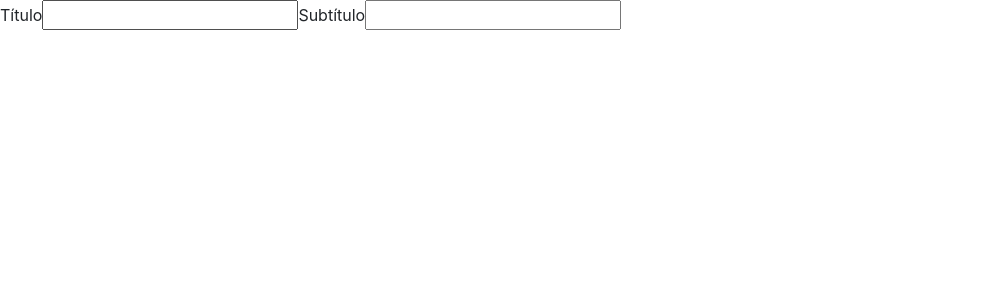
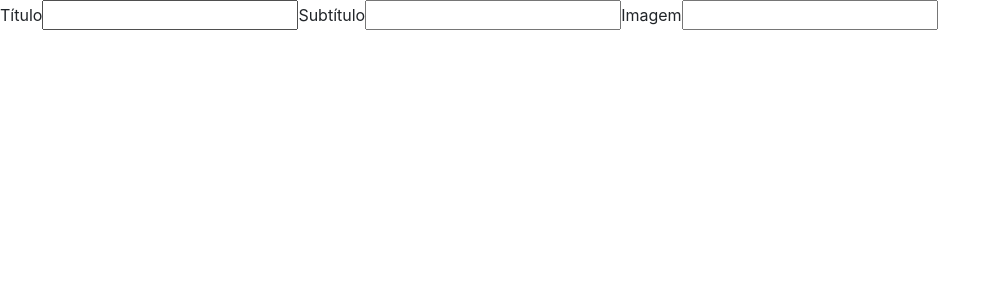
Before and after one commit to MuriloGon/projects-at-trybe, a React (Create React App) app: page / in a window 1280 px wide. Shown: the top 300 px of the page, without its empty margins (0-1001 px from the left). Built offline with nearby package versions, Linux system fonts and the light colour scheme.

Commit message:
feat(req10): :rocket: render imgpath text input in <MovieCard/>
Render a text-like input inside the form in <AddMovie /> to get the image path of the new movie

```diff
--- a/src/components/AddMovie.tsx
+++ b/src/components/AddMovie.tsx
@@ -21,15 +21,20 @@ export class AddMovie extends Component<IProp, IMovie> {
     const value = e.target.value
     this.setState({ title: value });
   }
-
   readonly handleSubtitleInput = (
     e: React.ChangeEvent<HTMLInputElement | HTMLTextAreaElement>): void => {
     const value = e.target.value
     this.setState({ subtitle: value });
   }
 
+  readonly handleImgPathInput = (
+    e: React.ChangeEvent<HTMLInputElement | HTMLTextAreaElement>): void => {
+    const value = e.target.value
+    this.setState({ imagePath: value });
+  }
+
   render(): JSX.Element {
-    const { title, subtitle } = this.state;
+    const { title, subtitle, imagePath } = this.state;
     return (
       <form data-testid="add-movie-form">
         <label data-testid="title-input-label">
@@ -41,6 +46,11 @@ export class AddMovie extends Component<IProp, IMovie> {
           Subtítulo
           <input type="text" value={subtitle} data-testid="subtitle-input" onChange={this.handleSubtitleInput} />
         </label>
+
+        <label data-testid="image-input-label">
+          Imagem
+          <input type="text" value={imagePath} data-testid="image-input" onChange={this.handleImgPathInput} />
+        </label>
       </form>
     );
   }
```
